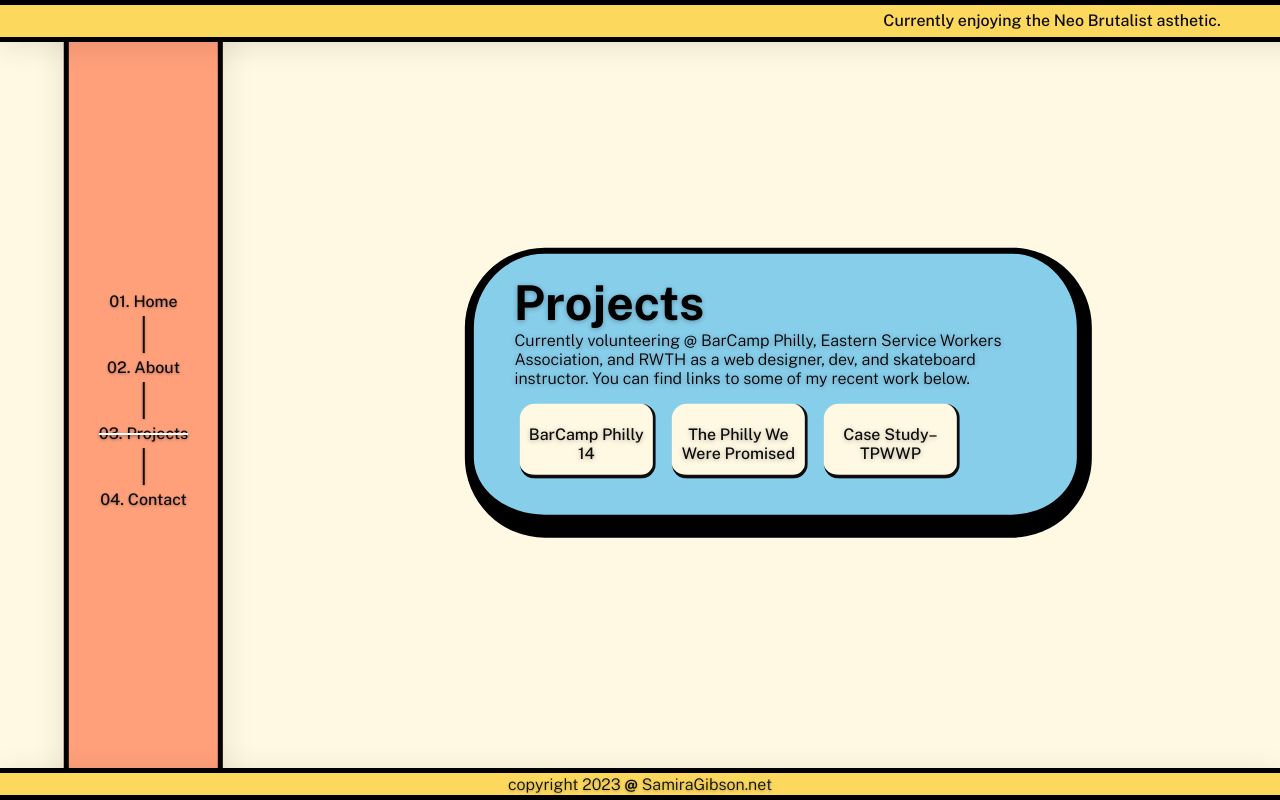
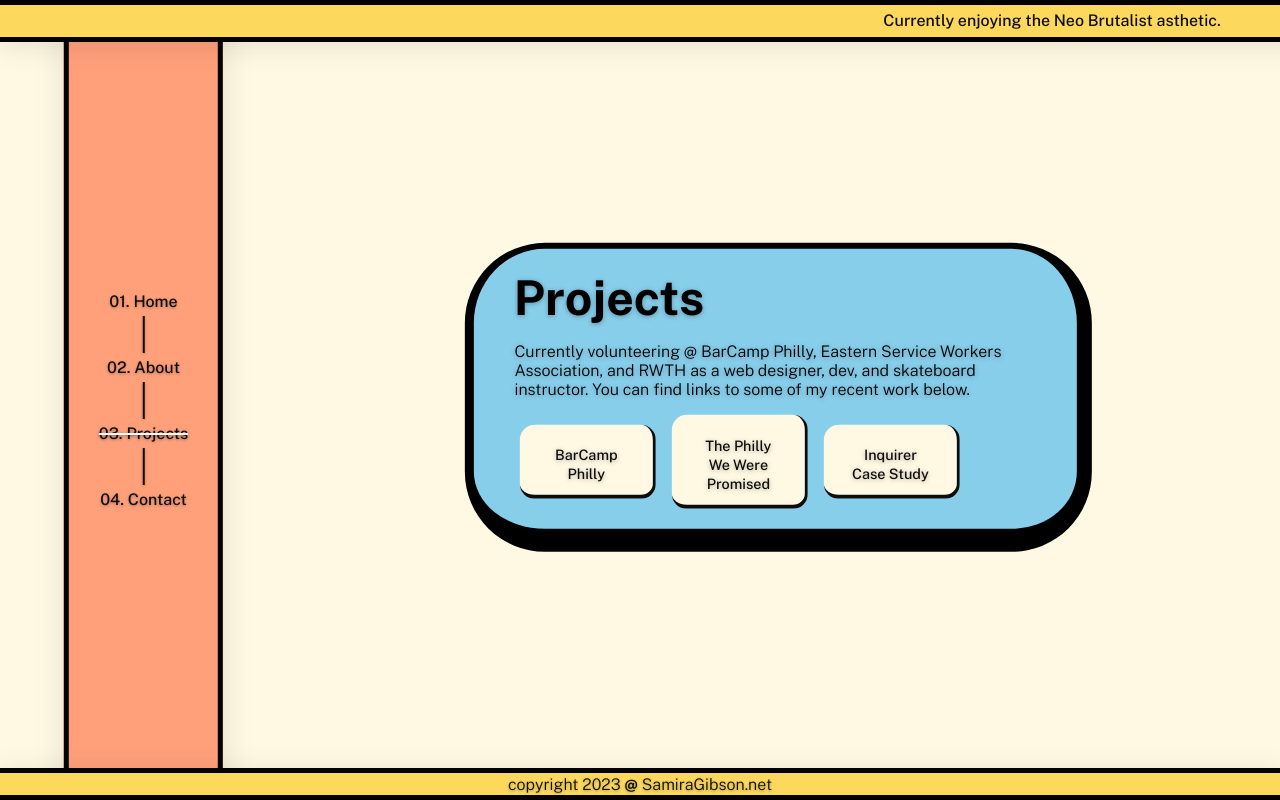
Before and after one commit to kydkennedy/samiragibson.net, a Vue app: page /projects in a window 1280 px wide. Built offline with nearby package versions, Linux system fonts and the light colour scheme.

Commit message:
fix for netlify build

```diff
--- a/src/components/AboutMe.vue
+++ b/src/components/AboutMe.vue
@@ -50,6 +50,7 @@
 }
 p {
   padding: 0 15px;
+  margin: 1rem 0;
 }
 
 .hello {
--- a/src/components/HelloWorld.vue
+++ b/src/components/HelloWorld.vue
@@ -78,6 +78,7 @@
 }
 p {
   padding: 0 15px;
+  margin: 1rem 0;
 }
 .hello {
   padding: 20px;
--- a/src/components/ProjectComponent.vue
+++ b/src/components/ProjectComponent.vue
@@ -13,7 +13,7 @@
             href="https://2023.barcampphilly.org/"
             target="_blank"
             rel="noopener"
-            >BarCamp Philly 14
+            >BarCamp Philly
           </a>
         </li>
       </div>
@@ -33,7 +33,7 @@
             href="https://www.figma.com/proto/qLaRbVzbAd3AAq2uPUuz2T/Interactive-Article-Planned-Philadelphia-CS?type=design&node-id=3-12&t=IHziU6jErZNT9rjB-1&scaling=min-zoom&page-id=0%3A1&starting-point-node-id=3%3A12&mode=design"
             target="_blank"
             rel="noopener"
-            >Case Study–TPWWP
+            >Inquirer Case Study
           </a>
         </li>
       </div>
@@ -65,18 +65,20 @@
   padding: 0 10px;
   display: flex;
   flex-direction: row;
-  margin: 1rem 0;
+  align-items: center;
 }
 li {
   display: inline-block;
-  margin: 0 10px;
+  padding: 0 20px;
 }
 a {
   color: $primary;
   text-decoration: none;
+  font-size: 0.9rem;
 }
 p {
   padding: 0 1.3rem;
+  margin: 1rem 0;
 }
 h1 {
   padding: 0 20px;
```
